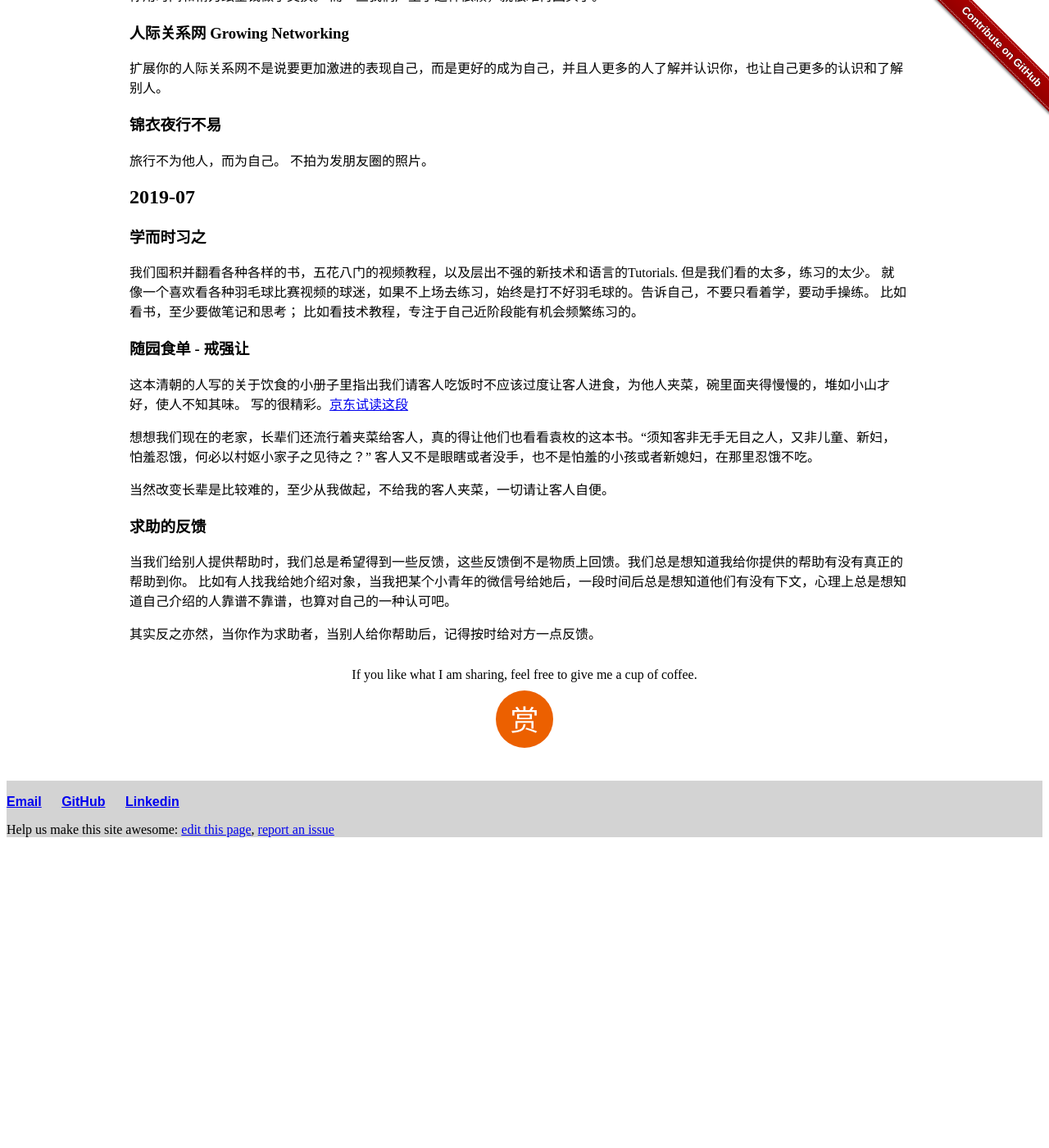
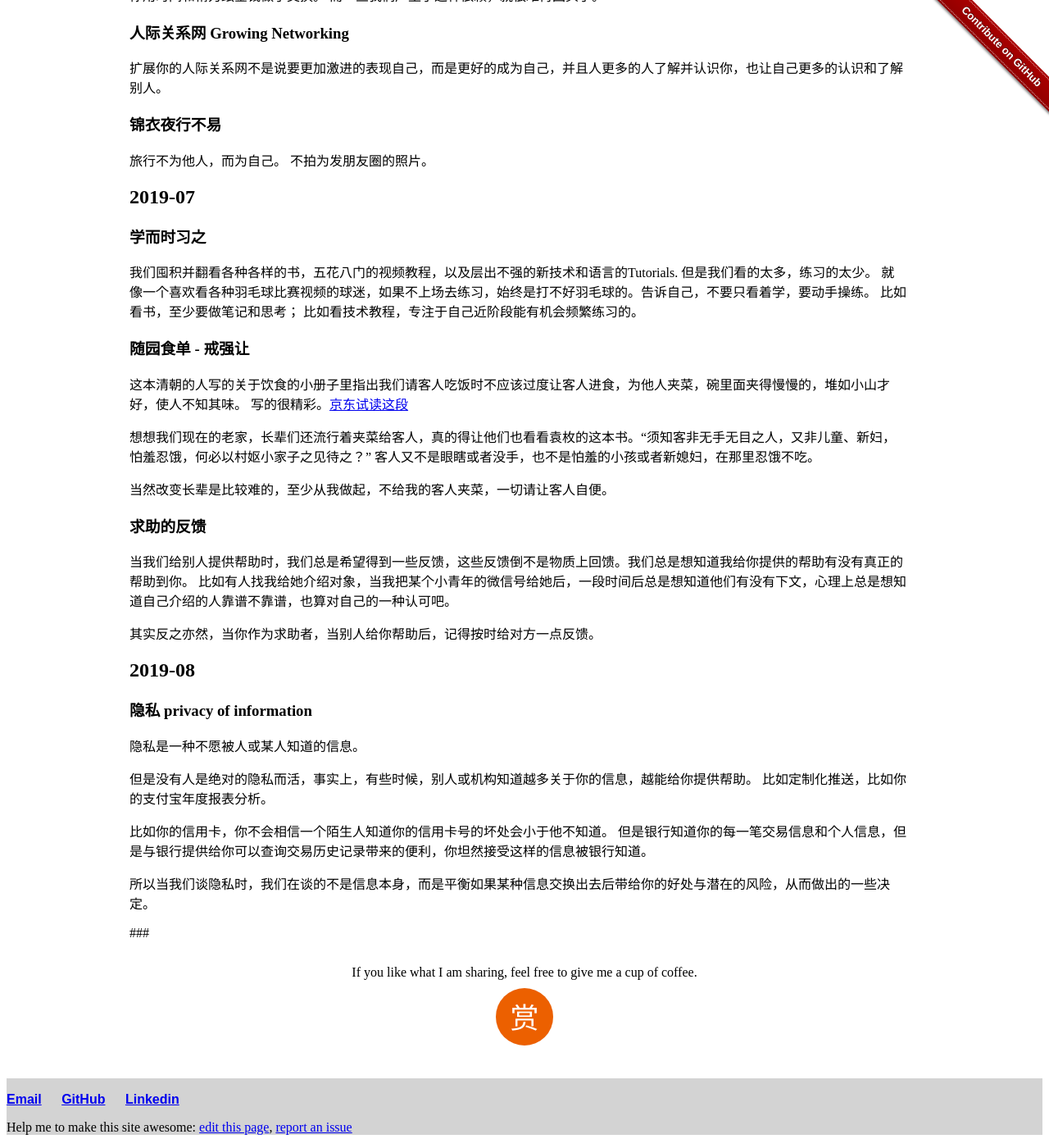
Before and after one commit to liuning0820/liuning0820.github.io, a Jekyll site: the page built from _posts/2019-07-27-mindset-2019.md, in a window 1280 px wide and 1400 px high, scrolled down 662 px. Shown: the whole window at 82% size. Built offline with Jekyll 4.4.1, drawn with Linux system fonts in a browser that asks for light colours; our own code applies the rules of GitHub Pages for plain Markdown files; before the commit the page ends 1699 px from its top, so only the background shows below that.

Commit message:
素材-观念改造-第二期。

```diff
--- a/_includes/footer.html
+++ b/_includes/footer.html
@@ -6,7 +6,7 @@
     </ul>
 
     <p>
-        Help us make this site awesome:
+        Help me to make this site awesome:
         <a href="{{site.github.repository_url}}/edit/master/{{page.path}}"> edit this page</a>,
         <a href="{{site.github.repository_url}}/issues/new?labels=bug"> report an issue</a>
     </p>
--- a/_posts/2019-07-27-mindset-2019.md
+++ b/_posts/2019-07-27-mindset-2019.md
@@ -51,3 +51,19 @@
 比如有人找我给她介绍对象，当我把某个小青年的微信号给她后，一段时间后总是想知道他们有没有下文，心理上总是想知道自己介绍的人靠谱不靠谱，也算对自己的一种认可吧。
 
 其实反之亦然，当你作为求助者，当别人给你帮助后，记得按时给对方一点反馈。
+
+## 2019-08
+
+### 隐私 privacy of information
+
+隐私是一种不愿被人或某人知道的信息。
+
+但是没有人是绝对的隐私而活，事实上，有些时候，别人或机构知道越多关于你的信息，越能给你提供帮助。
+比如定制化推送，比如你的支付宝年度报表分析。
+
+比如你的信用卡，你不会相信一个陌生人知道你的信用卡号的坏处会小于他不知道。
+但是银行知道你的每一笔交易信息和个人信息，但是与银行提供给你可以查询交易历史记录带来的便利，你坦然接受这样的信息被银行知道。
+
+所以当我们谈隐私时，我们在谈的不是信息本身，而是平衡如果某种信息交换出去后带给你的好处与潜在的风险，从而做出的一些决定。
+
+###
```
